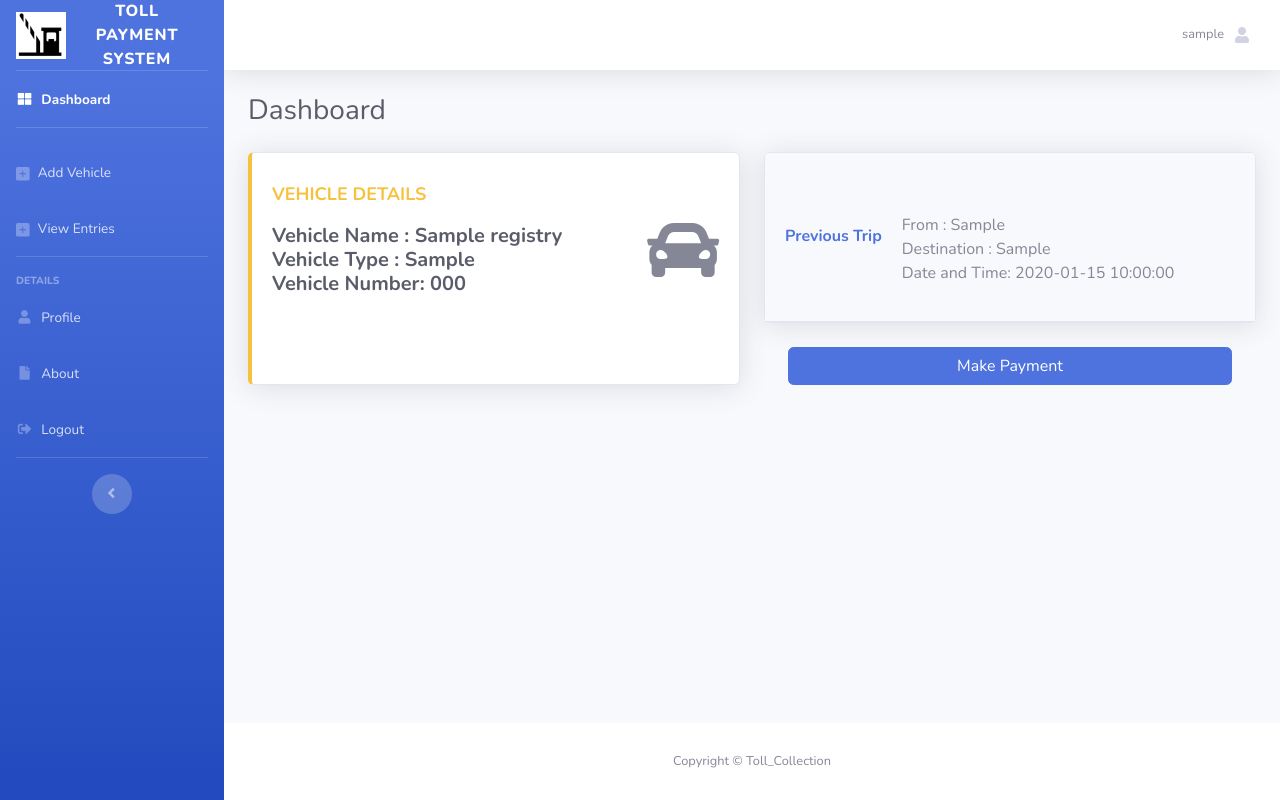
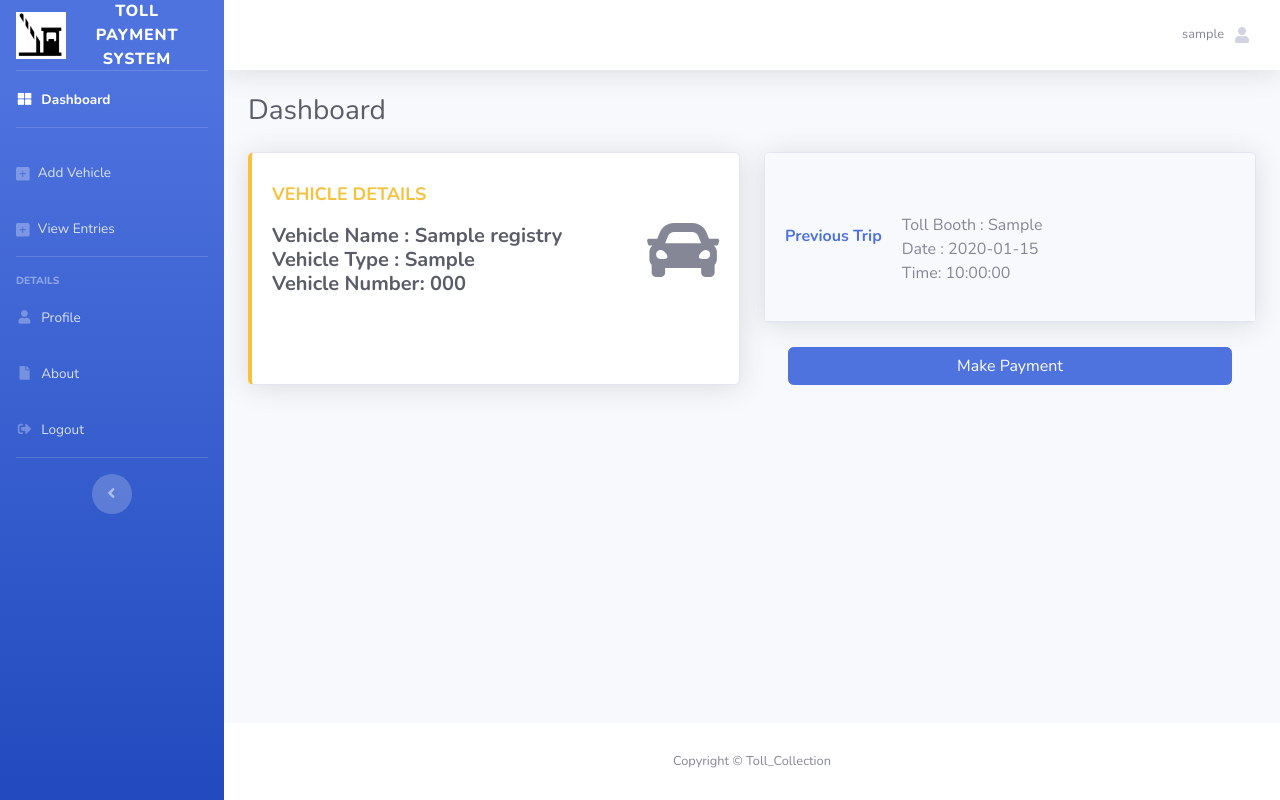
Before and after one commit to Shubham-Marihalkar/Toll_collection_System, a PHP site: page /dashboarduser.php in a window 1280 px wide. Run offline with PHP 8.4, Linux system fonts and the light colour scheme; the visitor is signed in with stand-in values (Sample User, id 1); tables that the repository leaves empty or names only in its code hold one stand-in row (values such as "Sample post"); some libraries are stand-ins or nearby versions.

Commit message:
changed start and dest point to toll booth everywhere

```diff
--- a/dashboarduser.php
+++ b/dashboarduser.php
@@ -184,16 +184,17 @@
 
                 <div class="card-body">
                  <?php
-                      $sql="SELECT starting_point,destination,time FROM vehical_entry WHERE $rowid=userid and time = (SELECT MAX(time) FROM vehical_entry WHERE userid=$rowid)
+                      $sql="SELECT toll_booth,time FROM vehical_entry WHERE $rowid=userid and time = (SELECT MAX(time) FROM vehical_entry WHERE userid=$rowid)
                           ORDER BY slno, time DESC;";
                       $result = mysqli_query($link,$sql);
                       while($row = mysqli_fetch_array($result,MYSQLI_ASSOC)){
+                      $date=explode(" ",$row['time']);
                        echo "</br>";
-                       echo"From : ".($row['starting_point']);
+                       echo"Toll Booth : ".($row['toll_booth']);
                        echo "</br>";
-                       echo"Destination : ".($row['destination']);
+                       echo"Date : ".($date[0]);
                        echo "</br>";
-                       echo"Date and Time: ".($row['time']);
+                       echo"Time: ".($date[1]);
                      }
                 ?>
                 </div>
@@ -261,15 +262,13 @@
                echo "</select>";
                 ?>
             </div>
-
-
             <div class="form-group">
-              <label>Enter Starting_point</label>
+              <label>Toll Booth</label>
 
                  <?php
                 $sql = "SELECT * FROM tollbooths";
                 $result = mysqli_query($link,$sql);
-                echo "<select name='starting_point' id='starting_point' class='form-control'>";
+                echo "<select name='tollbooth' id='tollbooth' class='form-control'>";
                 echo "<option value=''>Select Starting_point</option>";
                 while($row = mysqli_fetch_array($result,MYSQLI_ASSOC)) {
                   echo "<option value='" . $row['location'] ."'>" . $row['location'] ."</option>";
@@ -277,21 +276,6 @@
                echo "</select>";
                 ?>
             </div>
-
-          <div class="form-group">
-            <label>Enter Destination</label>
-                <?php
-                $sql = "SELECT * FROM tollbooths";
-                $result = mysqli_query($link,$sql);
-                echo "<select  name='destination' id='destination' class='form-control'>";
-                echo "<option value=''>Select Destination</option>";
-                while($row = mysqli_fetch_array($result,MYSQLI_ASSOC)) {
-                  echo "<option value='" . $row['location'] ."'>" . $row['location'] ."</option>";
-                }
-               echo "</select>";
-                ?>
-
-          </div>
 
           <div class="form-group">
           <label> Enter OTP:</label>
@@ -332,17 +316,12 @@ function googleTranslateElementInit() {
 
 <script>
 
-$(document).ready(function () {
-    readRecords();
-  });
-
   function addRecord(){
 
     var vname =  $("#vname").val();
     var vtype =  $("#vtype").val();
     var vnumber =  $("#vnumber").val();
-    var starting_point =  $("#starting_point").val();
-    var destination =  $("#destination").val();
+    var tollbooth =  $("#tollbooth").val();
     var otp =  $("#otp").val();
 
     $.ajax({
@@ -353,32 +332,16 @@ $(document).ready(function () {
         vname:vname,
         vtype:vtype,
         vnumber:vnumber,
-        starting_point:starting_point,
-        destination:destination,
+        tollbooth:tollbooth,
         otp:otp,
       },
       success:function(data, status){
-        readRecords();
         window.location.reload();
       },
 
     });
 
   }
-
-function readRecords(){
-
-    var readrecords = "readrecords";
-    $.ajax({
-      url:"payment.php",
-      type:"POST",
-      data:{readrecords:readrecords},
-      success:function(data,status){
-        $('#records_content').html(data);
-      },
-    });
-  }
-
 </script>
 
 
--- a/entries.php
+++ b/entries.php
@@ -152,6 +152,7 @@
                   <thead>
                     <tr><p style="font-size:18px">Vehicle Entries</p></tr>
                     <tr>
+                      <th>Location</th>
                       <th>Vehicle Name</th>
                       <th>Vehicle Type</th>
                       <th>Vehicle Number</th>
@@ -163,7 +164,7 @@
                   </thead>
 
                   <?php
-                          $sql="SELECT * FROM vehical_entry WHERE $rowid=userid";
+                          $sql="SELECT * FROM vehical_entry WHERE $rowid=userid ORDER BY time DESC";
                           $result = mysqli_query($link,$sql);
                         ?>
 
@@ -171,6 +172,7 @@
                   <?php  while($row = mysqli_fetch_array($result,MYSQLI_ASSOC)){ ?>
                   <tr>
                   <?php $date=explode(" ",$row["time"])?>
+                    <td><?php echo $row["toll_booth"]; ?></td>
                     <td><?php echo $row["vname"]; ?></td>
                     <td><?php echo $row["vtype"]; ?></td>
                     <td><?php echo $row["vnumber"]; ?></td>
--- a/session.php
+++ b/session.php
@@ -21,13 +21,14 @@
    {
       $admin_check = $_SESSION['login_admin'];
 
-      $ses_sql = mysqli_query($link,"select username,adminid,tollboothid from admins where username = '$admin_check' ");
+      $ses_sql = mysqli_query($link,"select username,adminid,tollboothid,tollbooth from admins where username = '$admin_check' ");
 
       $row = mysqli_fetch_array($ses_sql,MYSQLI_ASSOC);
 
       $login_session = $row['username'];
 
       $rowid = $row['adminid'];
+      $tollbooth=$row['tollbooth'];
       $tollboothid=$row['tollboothid'];
       //echo $login_session;
 
```
Also changed, not shown: dashboard_admin.php (+12 -28 lines), payment.php (+6 -7 lines).
